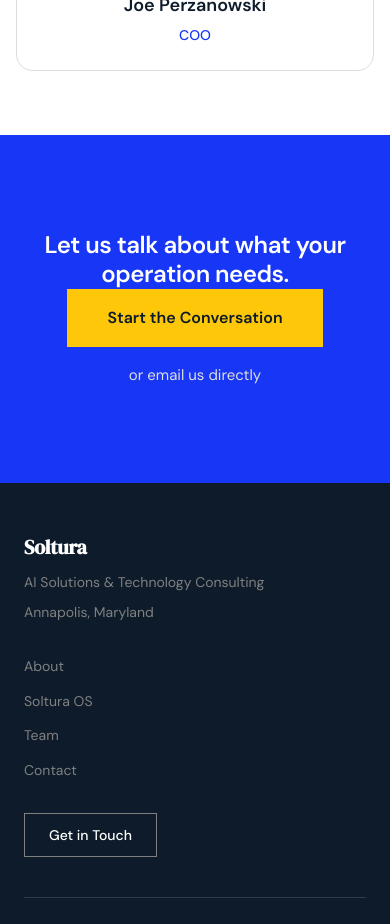
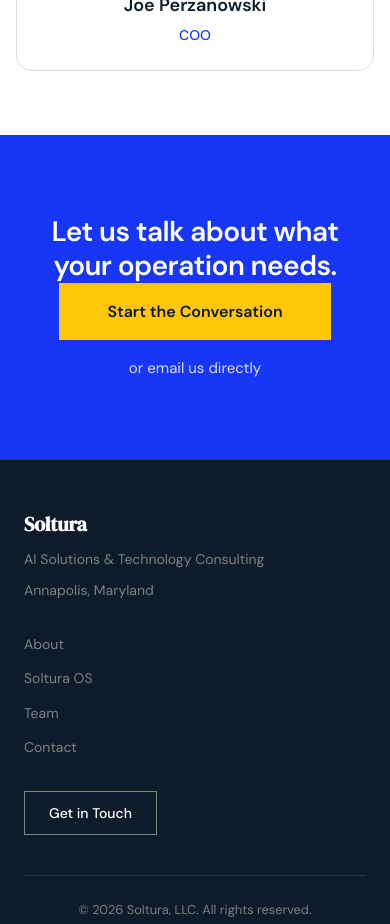
Before and after one commit to cander0110/Soltura, a Next.js app: page / in a window 390 px wide. Shown: the part 7600-8524 px from the top of the page. Built offline with nearby package versions, Linux system fonts and the light colour scheme.

Commit message:
Fix CTA banner spacing and button width
Reduce section padding, shrink the headline so it fits on one line
within its 640px container, and switch button/email spacing to
explicit padding/margin instead of flex gap.

```diff
--- a/app/page.module.css
+++ b/app/page.module.css
@@ -416,7 +416,7 @@
 /* ── Bottom CTA ──────────────────────────────────── */
 .cta {
   background: var(--sol-blue);
-  padding: 6rem var(--container-padding);
+  padding: 5rem var(--container-padding);
 }
 
 .ctaInner {
@@ -426,7 +426,7 @@
 }
 
 .ctaTitle {
-  font-size: var(--text-heading);
+  font-size: clamp(1.75rem, 3vw, 2rem);
   font-weight: 700;
   color: var(--sol-white);
   letter-spacing: -0.02em;
@@ -436,17 +436,17 @@
 .ctaButtons {
   display: flex;
   flex-direction: column;
-  gap: var(--space-4);
   justify-content: center;
   align-items: center;
 }
 
 .ctaPrimary {
   display: inline-block;
+  width: auto;
   background: var(--sol-gold);
   color: var(--sol-dark);
   font-weight: 700;
-  padding: 1rem 2.5rem;
+  padding: 1rem 3rem;
   border-radius: 0;
   transition: background var(--transition-base);
 }
@@ -456,6 +456,8 @@
 }
 
 .ctaEmail {
+  display: inline-block;
+  margin-top: 1rem;
   font-size: 0.9375rem;
   color: var(--sol-light);
   transition: color var(--transition-base);
```
